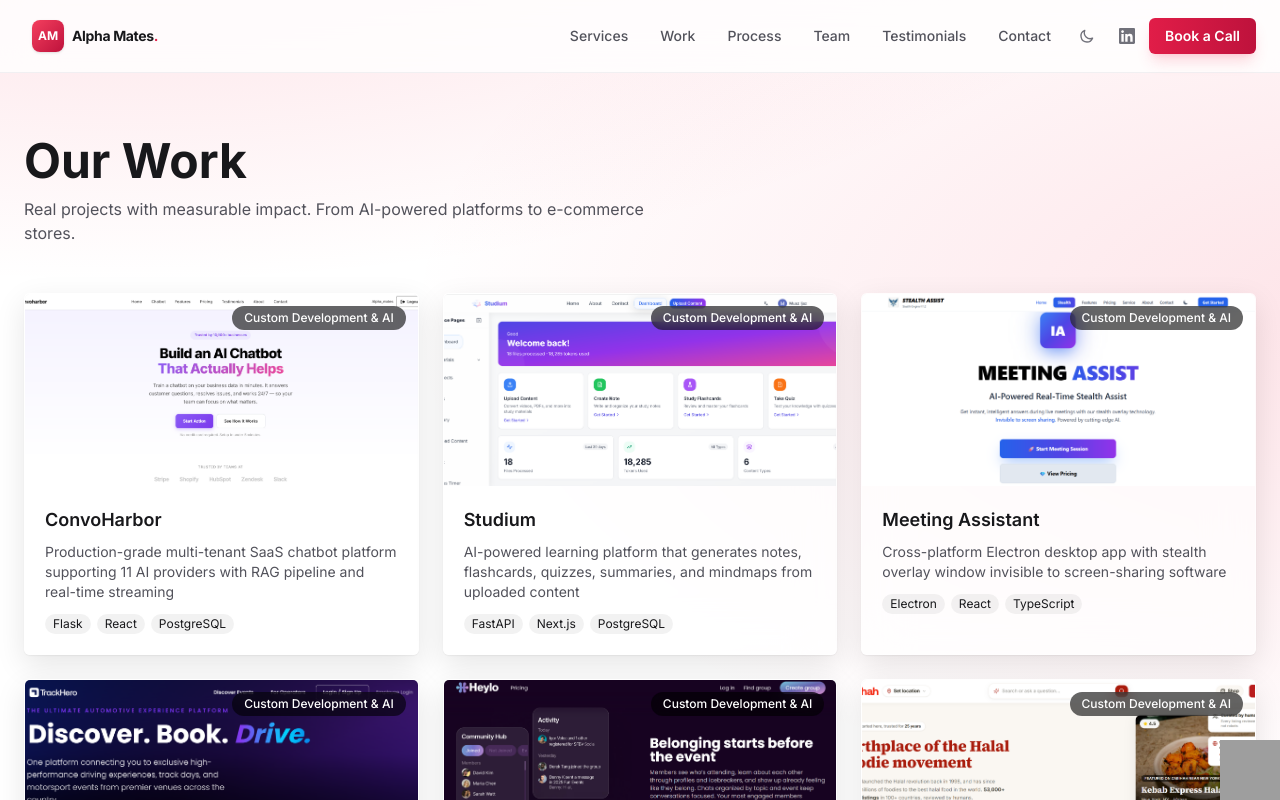
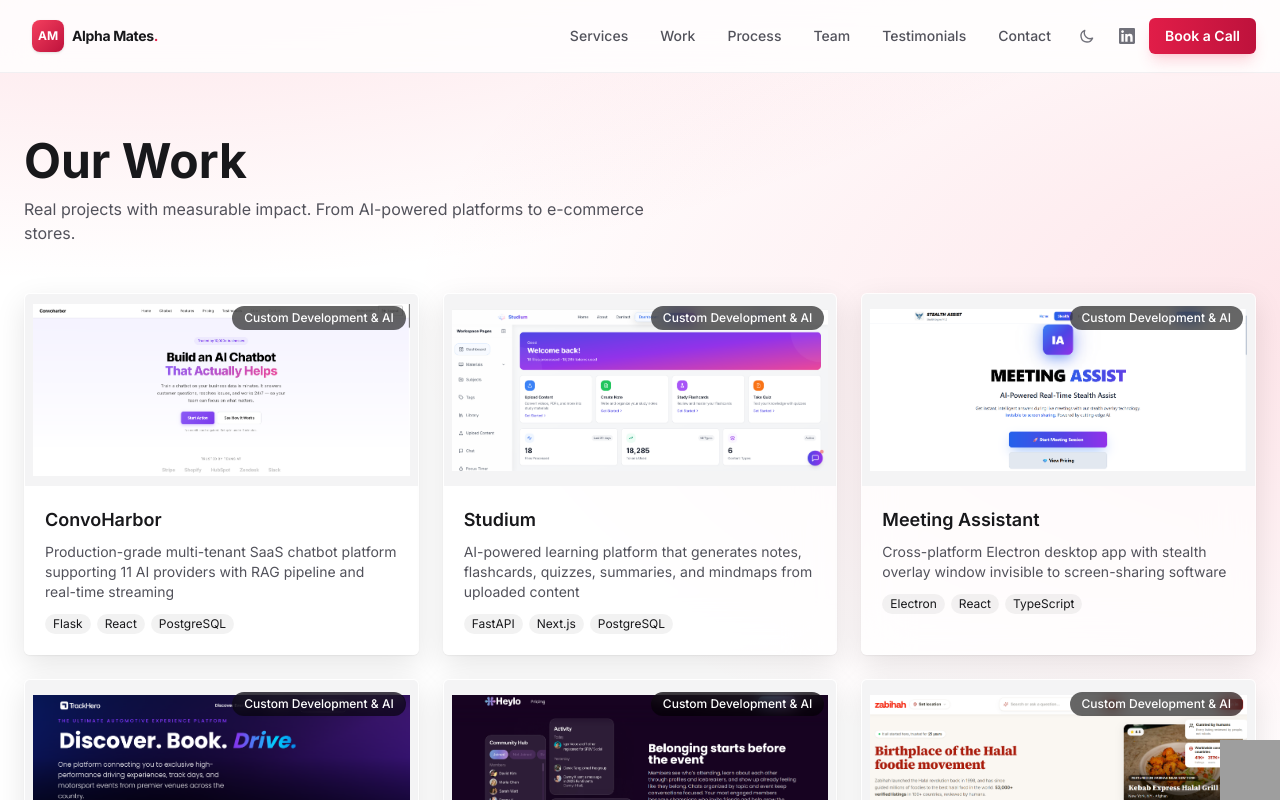
Before and after one commit to muazz056/Alpha-Mates-Agency, a Next.js app: page /work in a window 1280 px wide. Shown: the top 800 px of the page. Built offline with nearby package versions, Linux system fonts and the light colour scheme; grey boxes are pictures that could not be loaded.

Commit message:
images fit

```diff
--- a/src/app/work/[slug]/page.tsx
+++ b/src/app/work/[slug]/page.tsx
@@ -103,13 +103,13 @@
             </div>
           </div>
 
-          <div className="relative mb-8 aspect-video overflow-hidden rounded-2xl">
+          <div className="relative mb-8 aspect-video overflow-hidden rounded-2xl bg-zinc-100 dark:bg-zinc-800">
             <Image
               src={project.image}
               alt={project.title}
               fill
               sizes="(max-width: 1024px) 100vw, 896px"
-              className="object-cover"
+              className="object-contain p-4"
               priority
             />
           </div>
--- a/src/app/work/page.tsx
+++ b/src/app/work/page.tsx
@@ -34,7 +34,7 @@
                     alt={project.title}
                     fill
                     sizes="(max-width: 768px) 100vw, (max-width: 1024px) 50vw, 33vw"
-                    className="object-cover transition duration-500 group-hover:scale-110"
+                    className="object-contain p-2 transition duration-500 group-hover:scale-105"
                   />
                   <div className="absolute right-3 top-3 rounded-full bg-black/60 px-3 py-1 text-xs font-medium text-white backdrop-blur">
                     {project.category}
--- a/src/components/sections/Work.tsx
+++ b/src/components/sections/Work.tsx
@@ -70,7 +70,7 @@
                     <OptimizedImage
                       src={project.image}
                       alt={project.title}
-                      className="h-full w-full object-cover transition duration-500 group-hover:scale-110"
+                      className="h-full w-full object-contain p-2 transition duration-500 group-hover:scale-105"
                     />
                     <div className="absolute inset-0 bg-gradient-to-t from-black/40 to-transparent opacity-0 transition-opacity duration-300 group-hover:opacity-100" />
                     <div className="absolute right-3 top-3 flex gap-2">
```
